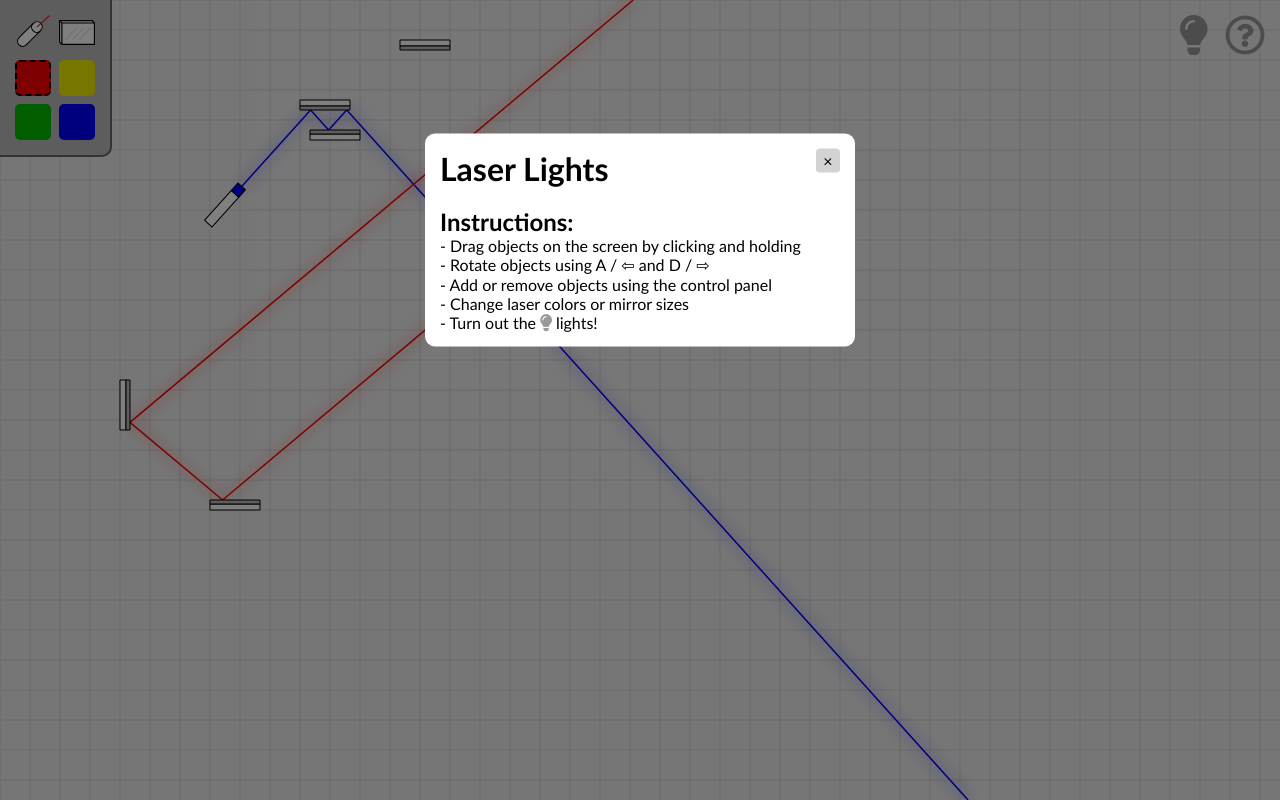
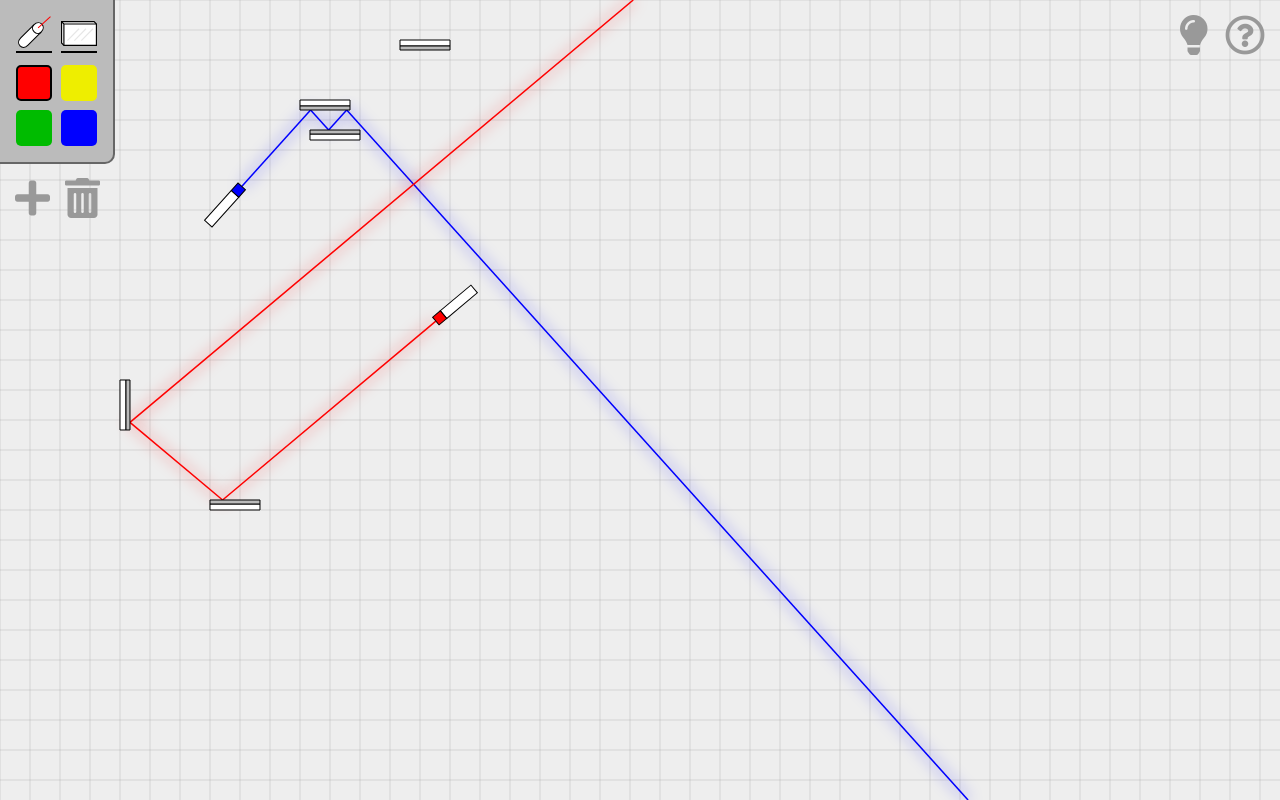
Before and after one commit to aidangadberry/laser-lights, a website built with webpack: page index.html in a window 1280 px wide. Built offline with nearby package versions, Linux system fonts and the light colour scheme.

Commit message:
Add action icons to control panel

```diff
--- a/bundle.js
+++ b/bundle.js
@@ -207,6 +207,12 @@ class Game {
 
     this.entities = [];
     this.currentEntity;
+    this.addEntityProperties = {
+      type: "laser",
+      color: "#F00",
+      width: 50,
+      height: 10
+    }
 
     this.mouseX;
     this.mouseY;
--- a/css/index.css
+++ b/css/index.css
@@ -20,6 +20,17 @@ canvas {
 .main-content-wrapper {
   display: flex;
   justify-content: flex-start;
+}
+
+#control-icons {
+  position: absolute;
+  left: 0px;
+  top: 163px;
+  padding: 15px;
+  user-select: none;
+  display: flex;
+  justify-content: space-between;
+  width: 85px;
 }
 
 #info-section {
@@ -63,7 +74,7 @@ i:hover {
   display: flex;
   justify-content: space-between;
   align-content: center;
-  padding: 5px;
+  padding: 6px;
   user-select: none;
 }
 
@@ -73,19 +84,21 @@ img {
   bottom: 50%;
   object-fit: contain;
   cursor: pointer;
+  border-bottom: 2px solid black;
 }
 
 #color-picker {
   display: grid;
-  grid-gap: 8px;
-  padding: 5px;
+  grid-gap: 9px;
+  padding: 6px;
 }
 
 .color-choice {
-  border: 2px dashed transparent;
+  border: 2px solid transparent;
   border-radius: 5px;
   width: 32px;
   height: 32px;
+  cursor: pointer;
 }
 
 #red {
--- a/index.html
+++ b/index.html
@@ -31,13 +31,17 @@
           </li>
         </ul>
       </div>
+      <div id="control-icons">
+        <i class="fas fa-plus"></i>
+        <i class="fas fa-trash-alt"></i>
+      </div>
       <div id="info-section">
         <i class="fas fa-lightbulb"></i>
         <i class="far fa-question-circle open-modal"></i>
       </div>
       <canvas id="canvas"></canvas>
     </div>
-    <div class="modal show-modal">
+    <div class="modal">
       <div class="modal-content">
         <span class="close-button">&times;</span>
         <h1>Laser Lights</h1>
```
Also changed, not shown: 1 other file.
